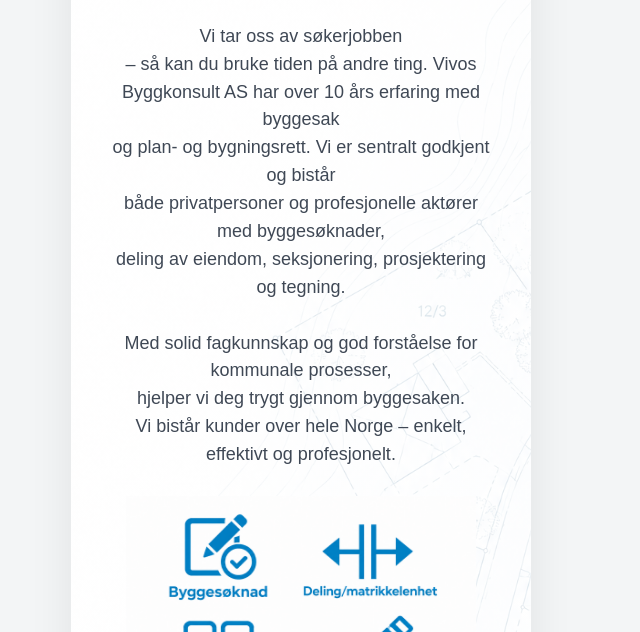
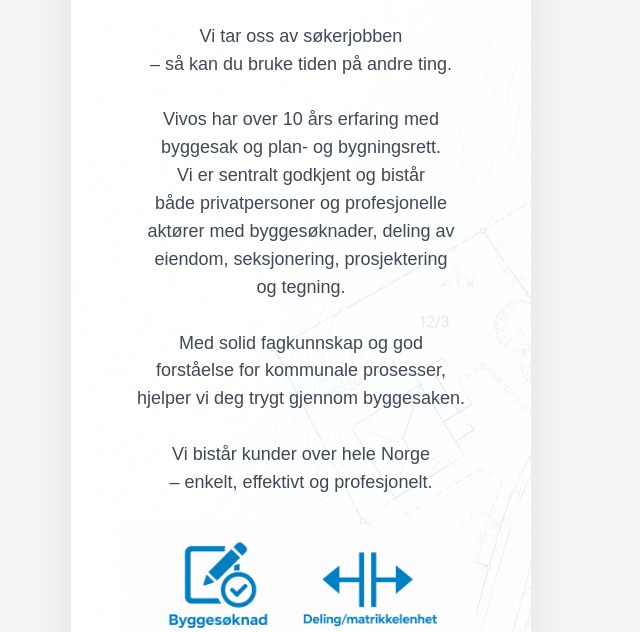
Before and after one commit to thjell/Vivos-visittkort, a plain HTML site: page index.html in a window 1280 px wide. Shown: the part 168-800 px from the top of the page, without its empty margins (339-979 px from the left). Drawn offline with Linux system fonts and the light colour scheme.

Commit message:
Revise tagline and service description in index.html

```diff
--- a/index.html
+++ b/index.html
@@ -352,16 +352,23 @@
 
     <p class="tagline">
       Vi tar oss av søkerjobben<br>
-      – så kan du bruke tiden på andre ting.
-
-      Vivos Byggkonsult AS har over 10 års erfaring med byggesak<br>
-      og plan- og bygningsrett. Vi er sentralt godkjent og bistår<br>
-      både privatpersoner og profesjonelle aktører med byggesøknader,<br>
-      deling av eiendom, seksjonering, prosjektering og tegning.<br>
+      – så kan du bruke tiden på andre ting.<br>
+<br>
+      Vivos har over 10 års erfaring med<br>
+      byggesak og plan- og bygningsrett.<br>
+      Vi er sentralt godkjent og bistår<br>
+      både privatpersoner og profesjonelle<br>
+      aktører med byggesøknader, deling av<br>
+      eiendom, seksjonering, prosjektering<br>
+      og tegning.<br>
       <br>
-      Med solid fagkunnskap og god forståelse for kommunale prosesser,<br>
+      Med solid fagkunnskap og god<br>
+      forståelse for kommunale prosesser,<br>
       hjelper vi deg trygt gjennom byggesaken.<br>
-      Vi bistår kunder over hele Norge – enkelt, effektivt og profesjonelt.
+      <br>
+      Vi bistår kunder over hele Norge <br>
+      – enkelt, effektivt og profesjonelt.
+    <br>
     </p>
 
 
```
